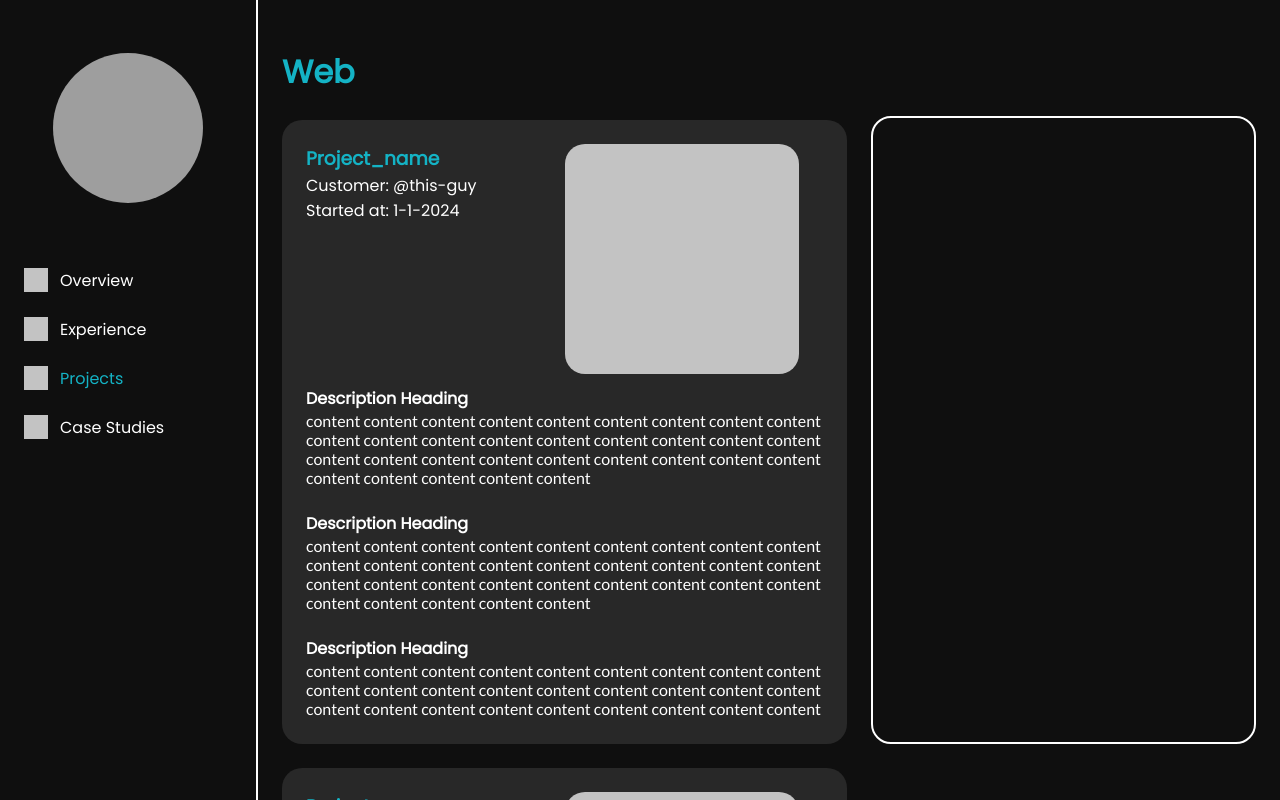
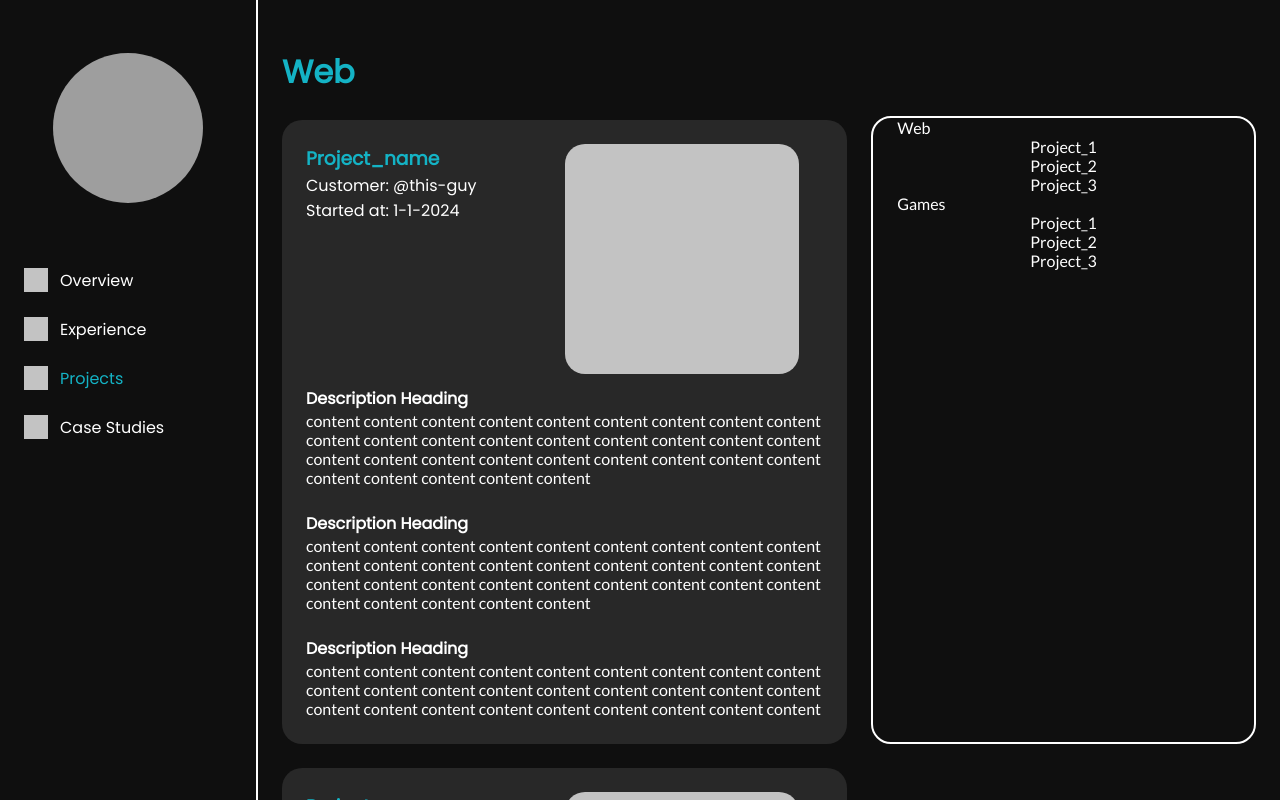
Before and after one commit to ChuzaWick420/Dashboard, a React (Vite) app: page /projects in a window 1280 px wide. Built offline with nearby package versions, Linux system fonts and the light colour scheme; grey boxes are pictures that could not be loaded.

Commit message:
Added: content for the table

```diff
--- a/src/pages/projects/projects.css
+++ b/src/pages/projects/projects.css
@@ -61,6 +61,25 @@
     border-width: var(--bar-size);
     margin-top: calc(var(--major-content-spacing) + var(--large-heading) + var(--internal-padding) * 3 / 2);
     margin-right: var(--internal-padding);
+    overflow: hidden;
     position: sticky;
     top: 0;
 }
+
+.nav_category {
+    display: flex;
+    flex-direction: column;
+}
+
+.nav_category p {
+    padding-inline: var(--internal-padding);
+}
+
+.nav_category .nav_option {
+    width: 100%;
+    text-align: center;
+}
+
+.nav_category *:hover {
+    background-color: var(--secondary);
+}
--- a/src/pages/projects/projects.jsx
+++ b/src/pages/projects/projects.jsx
@@ -54,7 +54,34 @@ function Projects() {
                 </div>
             </div>
             <div className="nav_table">
-
+                <div className="nav_category">
+                    <div className="nav_category_heading">
+                        <p>Web</p>
+                    </div>
+                    <div className="nav_option">
+                        <p>Project_1</p>
+                    </div>
+                    <div className="nav_option">
+                        <p>Project_2</p>
+                    </div>
+                    <div className="nav_option">
+                        <p>Project_3</p>
+                    </div>
+                </div>
+                <div className="nav_category">
+                    <div className="nav_category_heading">
+                        <p>Games</p>
+                    </div>
+                    <div className="nav_option">
+                        <p>Project_1</p>
+                    </div>
+                    <div className="nav_option">
+                        <p>Project_2</p>
+                    </div>
+                    <div className="nav_option">
+                        <p>Project_3</p>
+                    </div>
+                </div>
             </div>
         </div>
     );
```
